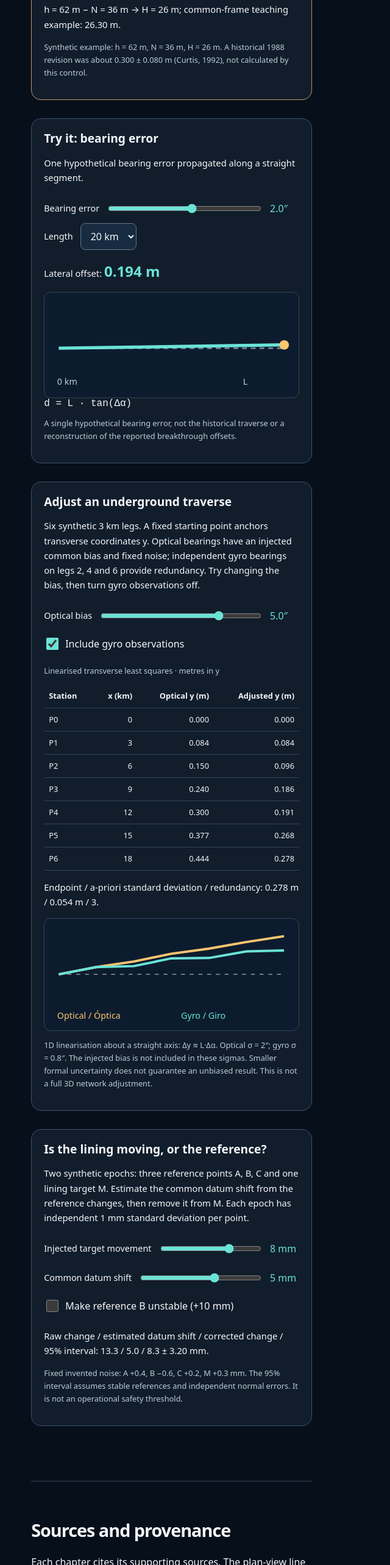
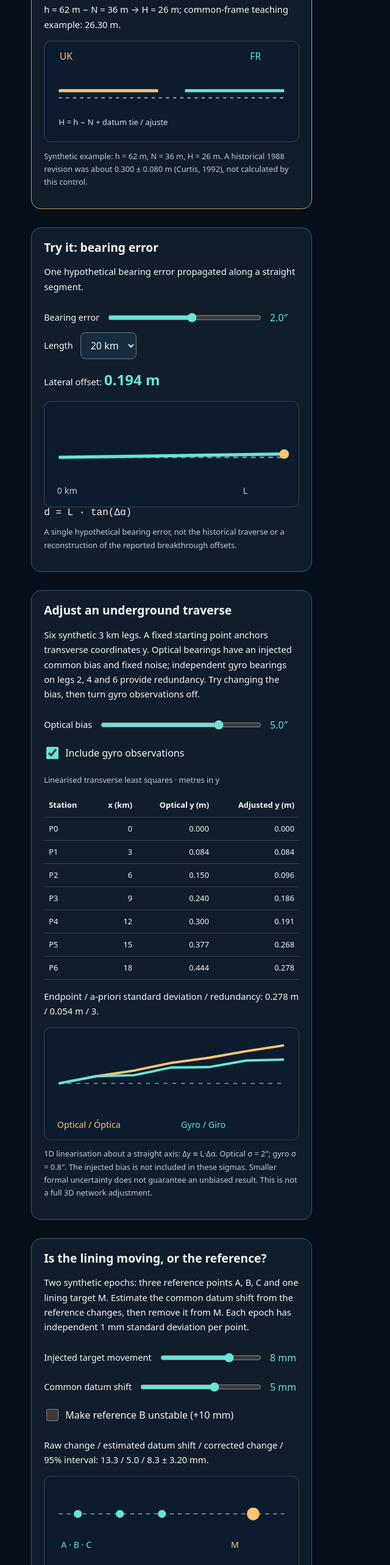
Before and after one commit to kauevestena/simul_adjust, a website with bundled scripts: page channel_tunnel_story/index.html in a window 1280 px wide. Shown: the part 6454-9021 px from the top of the page at 61% size, without its empty margins (0-640 px from the left). Built offline with nearby package versions, Linux system fonts and the light colour scheme; no server answers.

Commit message:
feat(story): add immediate visual feedback for height-datum and displacement sliders

```diff
--- a/channel_tunnel_story/index.html
+++ b/channel_tunnel_story/index.html
@@ -24,6 +24,14 @@
 <h3 id="heightTitle"></h3><p id="heightText"></p>
 <div class="control"><label for="datumOffset" id="datumOffsetLabel"></label><input id="datumOffset" type="range" min="-1" max="1" step="0.05" value="0.30"><output id="datumOffsetValue" for="datumOffset"></output></div>
 <p class="formula" id="heightFormula">H = h − N</p><p id="heightResult" aria-live="polite"></p>
+<svg class="lab-graphic" id="heightGraphic" viewBox="0 0 320 126" role="img" aria-label="Diagram of height references on both shores">
+<text x="19" y="23" fill="#ffc570" font-size="12">UK</text>
+<text x="259" y="23" fill="#6ae3d7" font-size="12">FR</text>
+<line x1="18" y1="71" x2="302" y2="71" stroke="#8da7b1" stroke-width="1.5" stroke-dasharray="4 5"/>
+<line x1="18" y1="62" x2="143" y2="62" stroke="#ffc570" stroke-width="4"/>
+<line id="frenchDatum" x1="177" y1="62" x2="302" y2="62" stroke="#6ae3d7" stroke-width="4"/>
+<text x="18" y="105" fill="#d7e6ea" font-size="10">H = h − N + datum tie / ajuste</text>
+</svg>
 <p class="footnote" id="heightCaveat"></p>
 </section>
 <section class="lab" aria-labelledby="labTitle"><h3 id="labTitle"></h3><p id="labText"></p>
@@ -52,7 +60,13 @@
 <div class="control"><label for="movement" id="movementLabel"></label><input id="movement" type="range" min="-20" max="20" step="1" value="8"><output id="movementValue" for="movement"></output></div>
 <div class="control"><label for="datumShift" id="datumLabel"></label><input id="datumShift" type="range" min="-20" max="20" step="1" value="5"><output id="datumValue" for="datumShift"></output></div>
 <label class="check"><input type="checkbox" id="unstable"><span id="unstableLabel"></span></label>
-<p id="monitorResult" aria-live="polite"></p><p class="footnote" id="monitorCaveat"></p></section>
+<p id="monitorResult" aria-live="polite"></p>
+<svg class="lab-graphic" id="monitorGraphic" viewBox="0 0 320 118" role="img" aria-label="Synthetic target movement relative to stable reference points">
+<line x1="18" y1="47" x2="302" y2="47" stroke="#9eb3c2" stroke-dasharray="5 5"/>
+<circle cx="42" cy="47" r="5" fill="#6ae3d7"/><circle cx="95" cy="47" r="5" fill="#6ae3d7"/><circle cx="148" cy="47" r="5" fill="#6ae3d7"/>
+<circle id="monitorTarget" cx="263" cy="47" r="8" fill="#ffc570"/>
+<text x="21" y="90" fill="#6ae3d7" font-size="11">A · B · C</text><text x="235" y="90" fill="#ffc570" font-size="11">M</text>
+</svg><p class="footnote" id="monitorCaveat"></p></section>
 </section>
 <section class="refs" id="references" tabindex="-1"><h2 id="referencesTitle"></h2><p id="sourcesContext"></p><a href="./SOURCE_AUDIT.md" id="auditLink"></a><ol id="sourcesList"></ol></section>
 </div>
```
